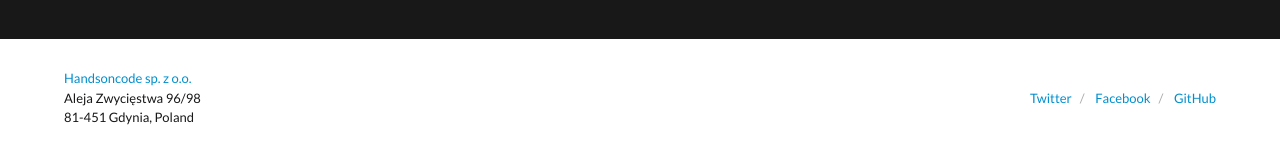
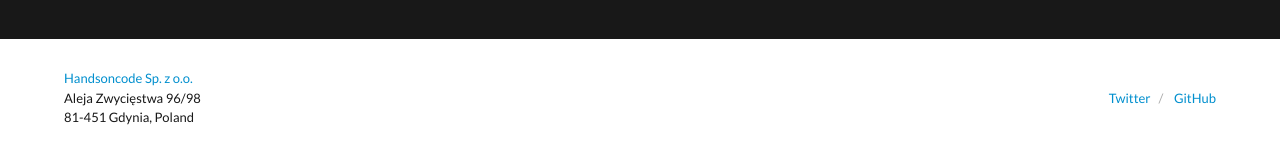
Before and after one commit to Handsoncode/handsoncode.net, a website: page index.html in a window 1280 px wide. Shown: the part 2896-3051 px from the top of the page. Drawn offline with Linux system fonts and the light colour scheme.

Commit message:
Facebook removal

```diff
--- a/index.html
+++ b/index.html
@@ -124,29 +124,6 @@
         </ul>
     </div>
 </section>
-<!--<section class="technology">-->
-    <!--<div class="col">-->
-        <!--<h2>Our technology</h2>-->
-        <!--<h3>thrived to be always one step ahead</h3>-->
-        <!--<ul class="clearfix">-->
-            <!--<li>-->
-                <!--<img src="images/technologies/polymer.png" alt="Polymer Project" title="Polymer Project">-->
-            <!--</li>-->
-            <!--<li>-->
-                <!--<img src="images/technologies/meteor.png" alt="Meteor" title="Meteor">-->
-            <!--</li>-->
-            <!--<li>-->
-                <!--<img src="images/technologies/angularjs.png" alt="AngularJS" title="AngularJS">-->
-            <!--</li>-->
-            <!--<li>-->
-                <!--<img src="images/technologies/d3.png" alt="D3" title="D3.js">-->
-            <!--</li>-->
-            <!--<li>-->
-                <!--<img src="images/technologies/django.png" alt="Django" title="Django">-->
-            <!--</li>-->
-        <!--</ul>-->
-    <!--</div>-->
-<!--</section>-->
 <section class="contact" id="contact">
     <div class="col">
         <h2>Tell us about your project</h2>
@@ -173,14 +150,13 @@
     <div class="flexbox col">
         <div class="item">
             <p><a href="https://www.google.pl/maps/@54.4957227,18.5386926,3a,75y,294.3h,93.2t/data=!3m6!1e1!3m4!1suA20R4-Sm6OfnwkgP5t8kQ!2e0!7i13312!8i6656" target="_blank">
-                Handsoncode sp. z o.o.</a>
+                Handsoncode Sp. z o.o.</a>
             </p>
             <p>Aleja Zwycięstwa 96/98</p>
             <p>81-451 Gdynia, Poland</p>
         </div>
         <div class="item">
             <a href="https://twitter.com/gethandsoncode" target="_blank">Twitter</a>
-            <a href="https://www.facebook.com/handsoncode?fref=ts" target="_blank">Facebook</a>
             <a href="https://github.com/handsontable" target="_blank">GitHub</a>
         </div>
     </div>
```
